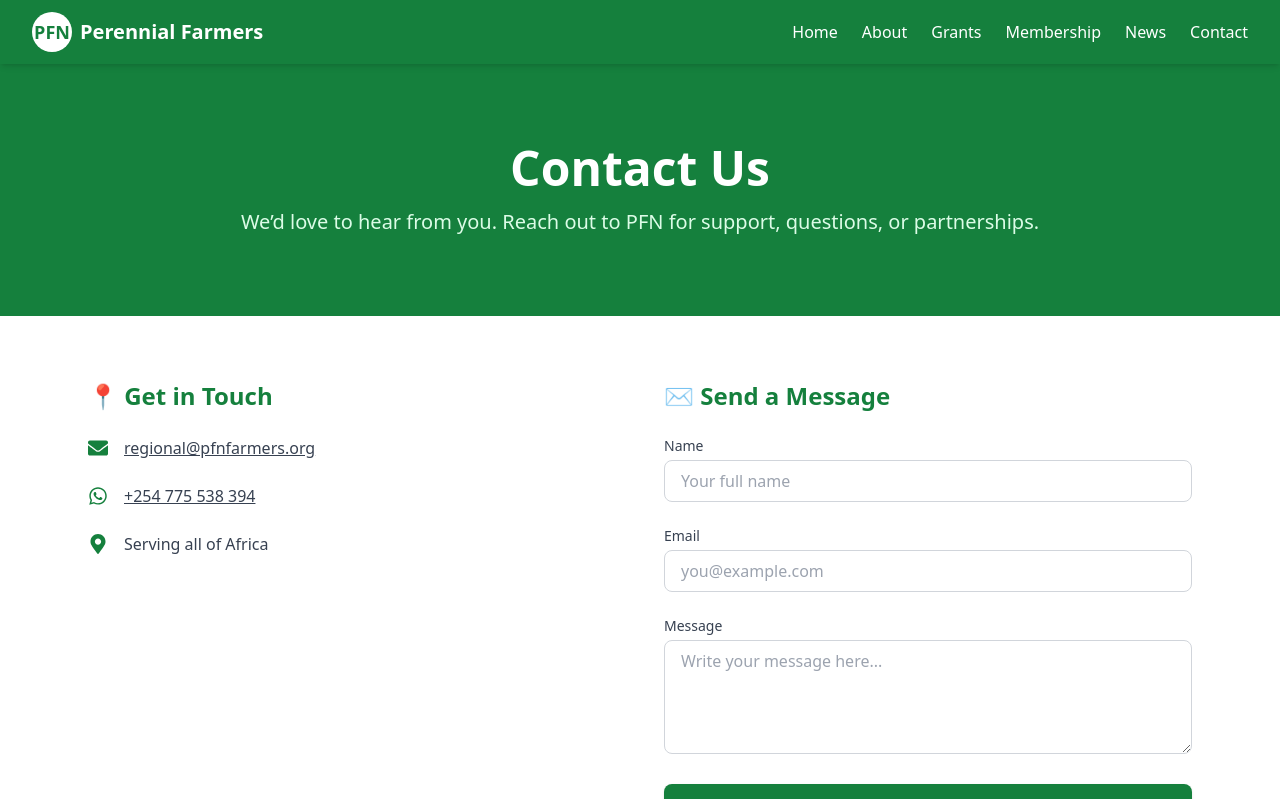
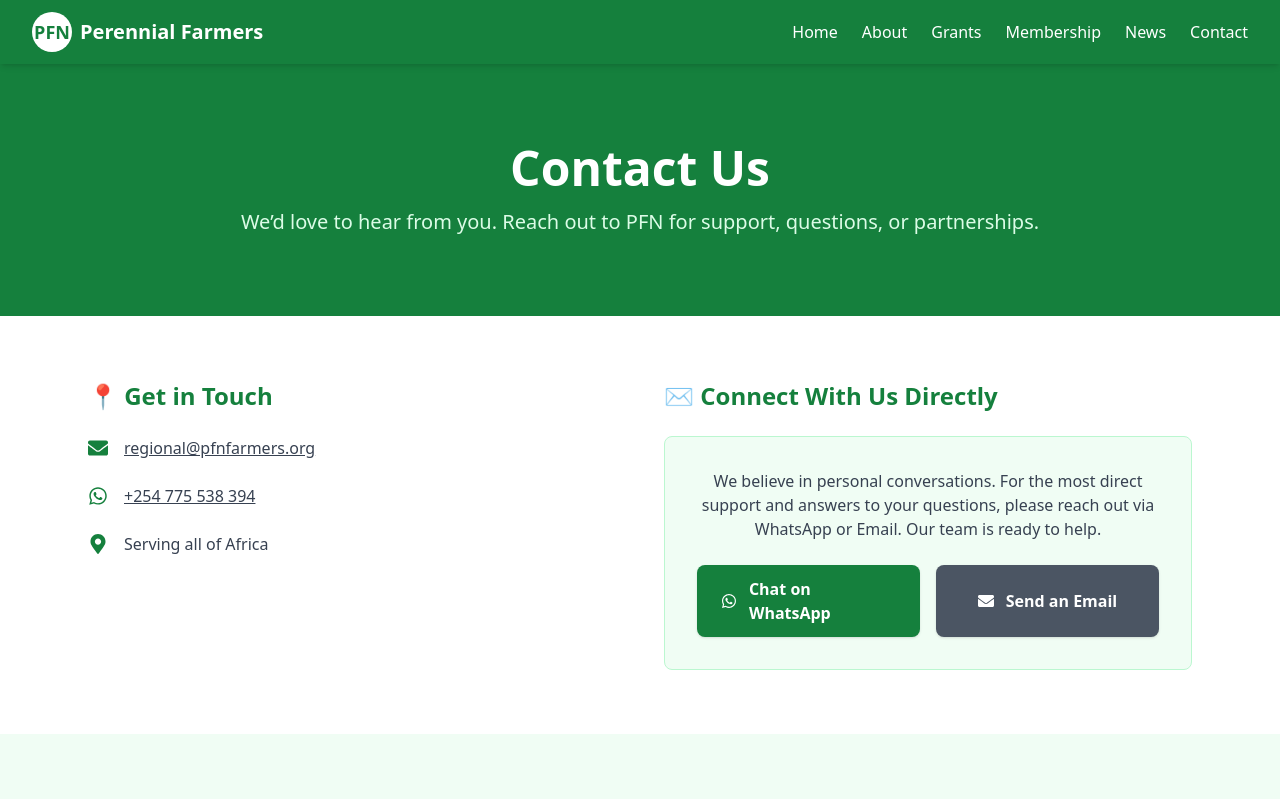
Before and after one commit to RolandAmini/perennial-farmers-network, a Next.js app: page /contact in a window 1280 px wide. Shown: the top 799 px of the page. Built offline with nearby package versions, Linux system fonts and the light colour scheme.

Commit message:
final changes

```diff
--- a/src/app/contact/page.tsx
+++ b/src/app/contact/page.tsx
@@ -5,6 +5,10 @@
 import { FaEnvelope, FaWhatsapp, FaMapMarkerAlt } from "react-icons/fa";
 
 export default function ContactPage() {
+  // --- FORM STATE & LOGIC ---
+  // The state and submit handler for the form are preserved here.
+  // Uncomment this block when you are ready to re-enable the form.
+  /*
   const [form, setForm] = useState({
     name: "",
     email: "",
@@ -14,7 +18,6 @@
   const [loading, setLoading] = useState(false);
   const [status, setStatus] = useState("");
 
-  // Fonction pour envoyer le formulaire
   const handleSubmit = async (e: React.FormEvent) => {
     e.preventDefault();
     setLoading(true);
@@ -33,7 +36,8 @@
         setStatus("✅ Message sent successfully!");
         setForm({ name: "", email: "", message: "" });
       } else {
-        setStatus("❌An error has occurred. Please try again.");
+        const errorData = await res.json();
+        setStatus(`❌ Error: ${errorData.error || "Please try again."}`);
       }
     } catch (error) {
       setStatus("⚠️ Error connecting to the server.");
@@ -41,6 +45,7 @@
       setLoading(false);
     }
   };
+  */
 
   return (
     <main className="min-h-screen bg-white text-gray-800">
@@ -55,7 +60,7 @@
         </div>
       </section>
 
-      {/* Contact Info + Form */}
+      {/* Contact Info + Form/Card */}
       <section className="max-w-6xl mx-auto px-6 py-16 grid md:grid-cols-2 gap-12">
         {/* Contact Details */}
         <div>
@@ -90,7 +95,51 @@
           </div>
         </div>
 
-        {/* Contact Form */}
+        {/* =================================================================== */}
+        {/* === THE SMART FIX: The Confident "Direct Connect" Card === */}
+        {/* =================================================================== */}
+        <div>
+          <h2 className="text-2xl font-bold text-green-700 mb-6">
+            ✉️ Connect With Us Directly
+          </h2>
+          <div className="bg-green-50 border border-green-200 rounded-lg p-8 space-y-6">
+            <p className="text-gray-700 text-center">
+              We believe in personal conversations. For the most direct support
+              and answers to your questions, please reach out via WhatsApp or
+              Email. Our team is ready to help.
+            </p>
+            <div className="flex flex-col sm:flex-row gap-4">
+              <Link
+                href="https://wa.me/254775538394"
+                target="_blank"
+                rel="noopener noreferrer"
+                className="flex-1 flex items-center justify-center gap-3 bg-green-700 text-white font-bold py-3 px-6 rounded-lg shadow hover:bg-green-800 transition"
+              >
+                <FaWhatsapp />
+                Chat on WhatsApp
+              </Link>
+              <Link
+                href="mailto:regional@pfnfarmers.org"
+                className="flex-1 flex items-center justify-center gap-3 bg-gray-600 text-white font-bold py-3 px-6 rounded-lg shadow hover:bg-gray-700 transition"
+              >
+                <FaEnvelope />
+                Send an Email
+              </Link>
+            </div>
+          </div>
+        </div>
+        {/* =================================================================== */}
+        {/* === END OF FIX === */}
+        {/* =================================================================== */}
+
+        {/* =================================================================== */}
+        {/* === PRESERVED FORM CODE (COMMENTED OUT) === */}
+        {/* To re-enable the form: */}
+        {/* 1. DELETE the "Direct Connect" Card <div> block above. */}
+        {/* 2. UNCOMMENT the entire block below. */}
+        {/* 3. UNCOMMENT the state and handleSubmit function at the top of the file. */}
+        {/* =================================================================== */}
+        {/*
         <div>
           <h2 className="text-2xl font-bold text-green-700 mb-6">
             ✉️ Send a Message
@@ -102,6 +151,7 @@
               </label>
               <input
                 type="text"
+                name="name"
                 value={form.name}
                 onChange={(e) => setForm({ ...form, name: e.target.value })}
                 className="w-full px-4 py-2 border border-gray-300 rounded-lg focus:ring-2 focus:ring-green-600 focus:outline-none"
@@ -115,6 +165,7 @@
               </label>
               <input
                 type="email"
+                name="email"
                 value={form.email}
                 onChange={(e) => setForm({ ...form, email: e.target.value })}
                 className="w-full px-4 py-2 border border-gray-300 rounded-lg focus:ring-2 focus:ring-green-600 focus:outline-none"
@@ -128,6 +179,7 @@
               </label>
               <textarea
                 rows={4}
+                name="message"
                 value={form.message}
                 onChange={(e) => setForm({ ...form, message: e.target.value })}
                 className="w-full px-4 py-2 border border-gray-300 rounded-lg focus:ring-2 focus:ring-green-600 focus:outline-none"
@@ -138,14 +190,19 @@
             <button
               type="submit"
               disabled={loading}
-              className="w-full bg-green-700 text-white py-3 px-6 rounded-lg shadow hover:bg-green-800 transition"
+              className="w-full bg-green-700 text-white py-3 px-6 rounded-lg shadow hover:bg-green-800 transition disabled:bg-green-400 disabled:cursor-not-allowed"
             >
               {loading ? "Sending..." : "Send Message"}
             </button>
           </form>
 
-          {status && <p className="mt-4 text-center text-sm">{status}</p>}
+          {status && (
+            <p className={`mt-4 text-center text-sm ${status.includes("Error") || status.includes("error") ? "text-red-600" : "text-green-600"}`}>
+              {status}
+            </p>
+          )}
         </div>
+        */}
       </section>
 
       {/* Map Section */}
```
